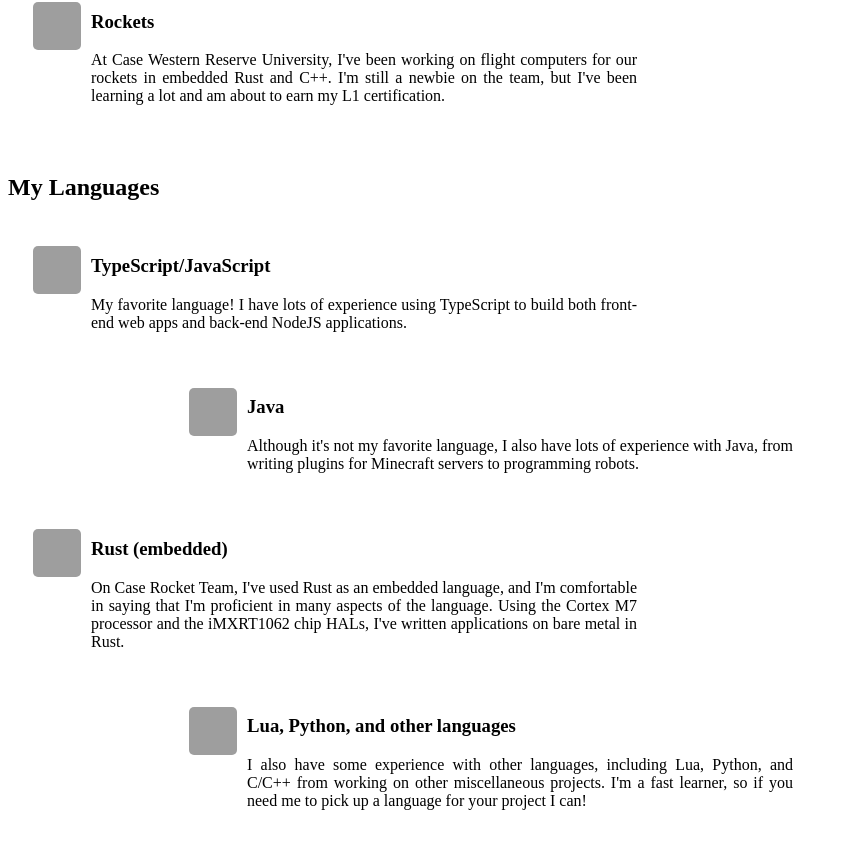
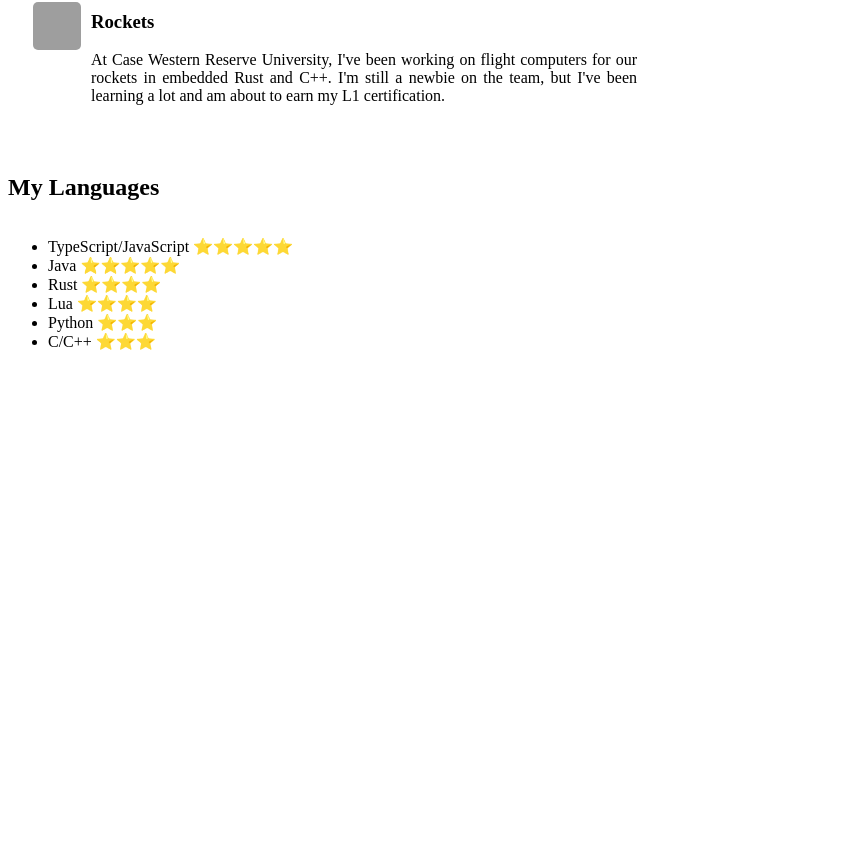
Before and after one commit to SerenaLynas/SerenaCodes, a React app: page / in a window 1280 px wide. Shown: the part 1243-2092 px from the top of the page, without its empty margins (0-848 px from the left). After the commit the page ends 1858 px from the top, so only its background shows below. Built offline with nearby package versions, Linux system fonts and the light colour scheme; grey boxes are pictures that could not be loaded; the HTML template or start-up script is replaced by a standard one.

Commit message:
Cut down info

```diff
--- a/src/my-info.tsx
+++ b/src/my-info.tsx
@@ -86,41 +86,26 @@ export const MyInfo = () => {
             </Staggered>
             <br />
             <h2>My Languages</h2>
-            <Staggered>
-                <Card imgSrc="ts-logo-256.png">
-                    <h3>TypeScript/JavaScript</h3>
-                    <p>
-                        My favorite language! I have lots of experience using TypeScript to build
-                        both front-end web apps and back-end NodeJS applications.
-                    </p>
-                </Card>
-                <Card imgSrc="java-logo.png">
-                    <h3>Java</h3>
-                    <p>
-                        Although it's not my favorite language, I also have lots of experience
-                        with Java, from writing plugins for Minecraft servers to programming
-                        robots.
-                    </p>
-                </Card>
-                <Card imgSrc="rust-logo.png">
-                    <h3>Rust (embedded)</h3>
-                    <p>
-                        On Case Rocket Team, I've used Rust as an embedded language, and I'm
-                        comfortable in saying that I'm proficient in many aspects of the language.
-                        Using the Cortex M7 processor and the iMXRT1062 chip HALs, I've written
-                        applications on bare metal in Rust.
-                    </p>
-                </Card>
-                <Card imgSrc="lua-logo.png">
-                    <h3>Lua, Python, and other languages</h3>
-                    <p>
-                        I also have some experience with other languages, including Lua, Python,
-                        and C/C++ from working on other miscellaneous projects.
-                        I'm a fast learner, so if you need me to pick up a language
-                        for your project I can!
-                    </p>
-                </Card>
-            </Staggered>
+            <ul>
+                <li>
+                    TypeScript/JavaScript ⭐⭐⭐⭐⭐
+                </li>
+                <li>
+                    Java ⭐⭐⭐⭐⭐
+                </li>
+                <li>
+                    Rust ⭐⭐⭐⭐
+                </li>
+                <li>
+                    Lua ⭐⭐⭐⭐
+                </li>
+                <li>
+                    Python ⭐⭐⭐
+                </li>
+                <li>
+                    C/C++ ⭐⭐⭐
+                </li>
+            </ul>
             <div style={{
                 height: "30vh"
             }}>
```
